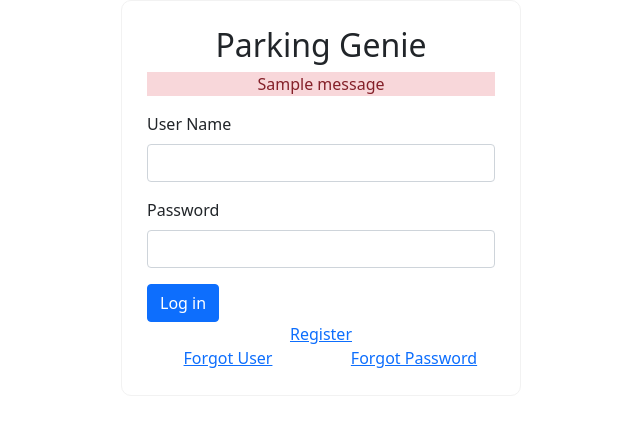
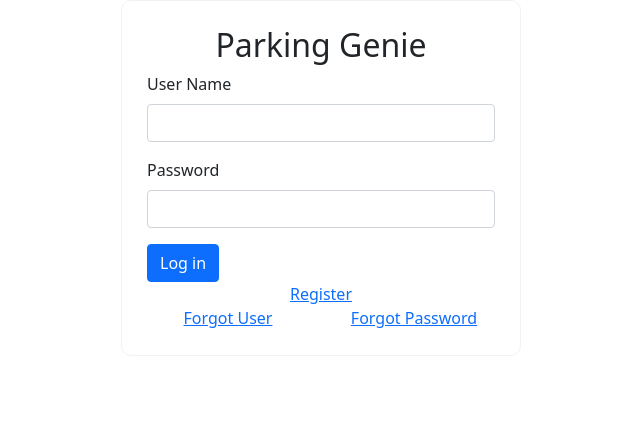
Before and after one commit to SSM121/2ndPlaceBestPlace, a Django app: page /login in a window 1280 px wide. Shown: the top 435 px of the page, without its empty margins (319-959 px from the left). Run offline with Django 3.2, Linux system fonts and the light colour scheme; tables that the repository leaves empty hold one stand-in row (values such as "Sample post"); one stand-in notice (Sample message) is shown.

Commit message:
Revert "Login error"

```diff
--- a/src/parkingGenie/templates/parkingGenie/login.html
+++ b/src/parkingGenie/templates/parkingGenie/login.html
@@ -15,14 +15,6 @@
         <form method="post" action= "login" >
             {% csrf_token %}
             <center><h2>Parking Genie</h2></center>
-
-            {% if messages %}
-            <div class="messages">
-                {% for message in messages %}
-                <p {% if message.tags %} class="{{ message.tags }} alert-danger" style="text-align: center;" {% endif %}>{{ message }}</p>
-                {% endfor %}
-            </div>
-            {% endif %}
 
             <div class="mb-3">
                 <label for="userName" class="form-label">User Name</label>
--- a/src/parkingGenie/views.py
+++ b/src/parkingGenie/views.py
@@ -1,7 +1,6 @@
 from django.contrib.auth import authenticate
 from django.contrib.auth.models import User
 from django.shortcuts import render, redirect, get_object_or_404
-from django.contrib import messages
 
 
 def index(request):
@@ -20,7 +19,6 @@ def logIn(request):
             request.session['firstName'] = user.last_name
             return redirect('parkingGenie:dashBoard')
         else:  # no matching credentials
-            messages.add_message(request, messages.error, "Username or Password are incorrect")
             return render(request, 'parkingGenie/login.html')
     elif request.method == "GET":
         return render(request, 'parkingGenie/login.html')
```
